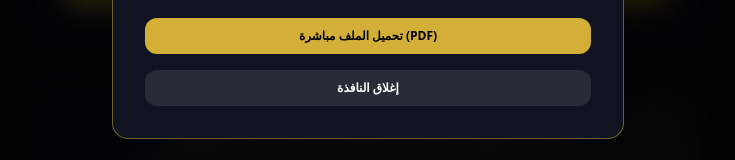
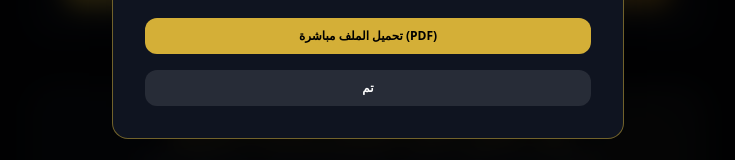
Before and after one commit to fadiokasha/nexus-engine, a Next.js app: page / in a window 1280 px wide. Both pictures are taken after typing "Sample", "name@example.com", "5551234" into the empty fields and a click on the button "عرض وتحميل التقرير الفني 📥". Shown: the part 1236-1396 px from the top of the page, without its empty margins (272-1007 px from the left). Built offline with nearby package versions, Linux system fonts and the light colour scheme; no server answers.

Commit message:
Update policy modal close button text to "تم"

```diff
--- a/src/app/page.tsx
+++ b/src/app/page.tsx
@@ -424,7 +424,7 @@ export default function Home() {
                 onClick={() => setModal(null)}
                 className="w-full bg-white/10 text-white font-bold py-2.5 rounded-xl text-xs hover:bg-white/20 transition-colors"
               >
-                إغلاق النافذة
+                تم
               </button>
             </div>
           </div>
```
